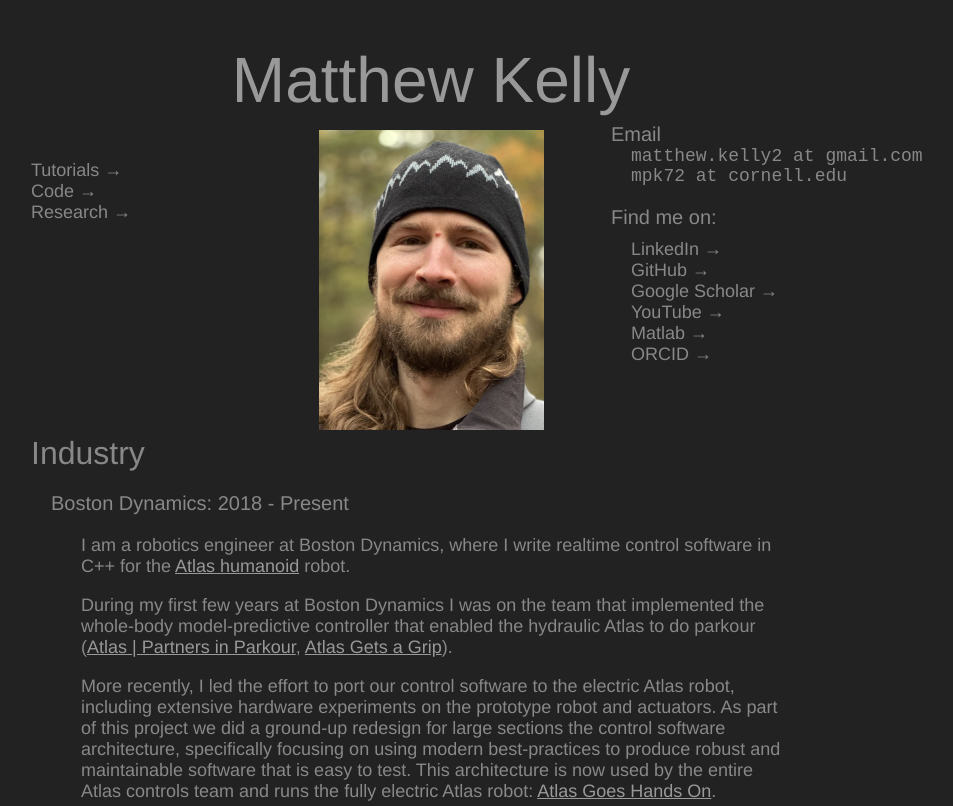
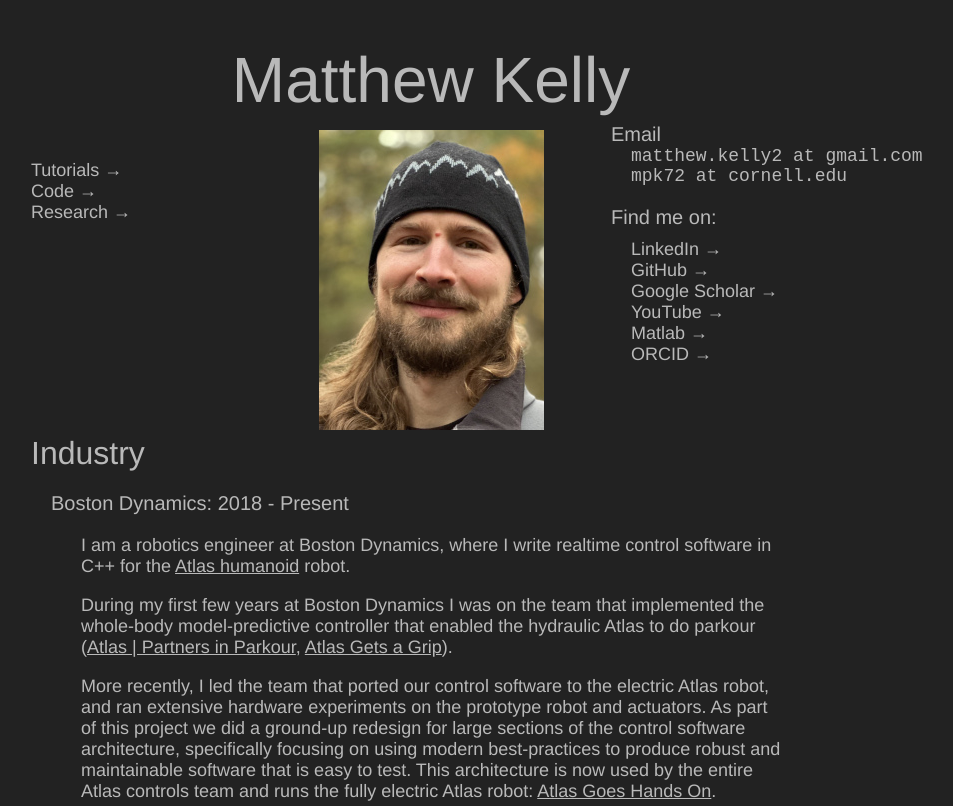
Before and after one commit to MatthewPeterKelly/matthewpeterkelly.github.io, a plain HTML site: page index.html in a window 1280 px wide. Shown: the top 806 px of the page, without its empty margins (209-1162 px from the left). Drawn offline with Linux system fonts and the light colour scheme; a web font is replaced by a local one.

Commit message:
more homepage wording tweaks

```diff
--- a/index.html
+++ b/index.html
@@ -86,10 +86,10 @@
                 Partners in Parkour</a>, <a
                 href="https://www.youtube.com/watch?v=-e1_QhJ1EhQ">Atlas Gets a
                 Grip</a>).</p>
-        <p>More recently, I led the effort to port our control software to the
-            electric Atlas robot, including extensive hardware experiments on
-            the prototype robot and actuators. As part of this project we did a
-            ground-up redesign for large sections the control software
+        <p>More recently, I led the team that ported our control software to the
+            electric Atlas robot, and ran extensive hardware experiments on the
+            prototype robot and actuators. As part of this project we did a
+            ground-up redesign for large sections of the control software
             architecture, specifically focusing on using modern best-practices
             to produce robust and maintainable software that is easy to test.
             This architecture is now used by the entire Atlas controls team and
@@ -142,7 +142,7 @@
             designed and built two different chicken coops (one has a full
             garden on the roof!) and a greenhouse from slavaged windows. On the
             wood lathe I've created ~100 toy tops and many bowls. I've also
-            built several tables and bookshelves. One particularily interesting
+            built many tables and bookshelves. One particularily interesting
             project was building a <a
                 href="https://matthewpeterkelly.wordpress.com/2009/08/17/trebuchet-construction/">trebuchet
                 with a one ton counterweight</a>.</p>
--- a/styleDark.css
+++ b/styleDark.css
@@ -5,7 +5,7 @@ body {
  }
 
 a {
-    color: #999999;
+    color: #b9b9b9;
 }
 
   a:hover {
@@ -18,13 +18,13 @@ a {
 
 
  h1 {
-     color: #999999;
+    color: #b9b9b9;
  }
 
  h2, h3, h4, .signature, .navLink, .abstract{
-     color: #888888;
+    color: #b9b9b9;
  }
 
  p, ul {
-     color: #888888;
+     color: #b9b9b9;
  }
```
Also changed, not shown: 1 other file.
